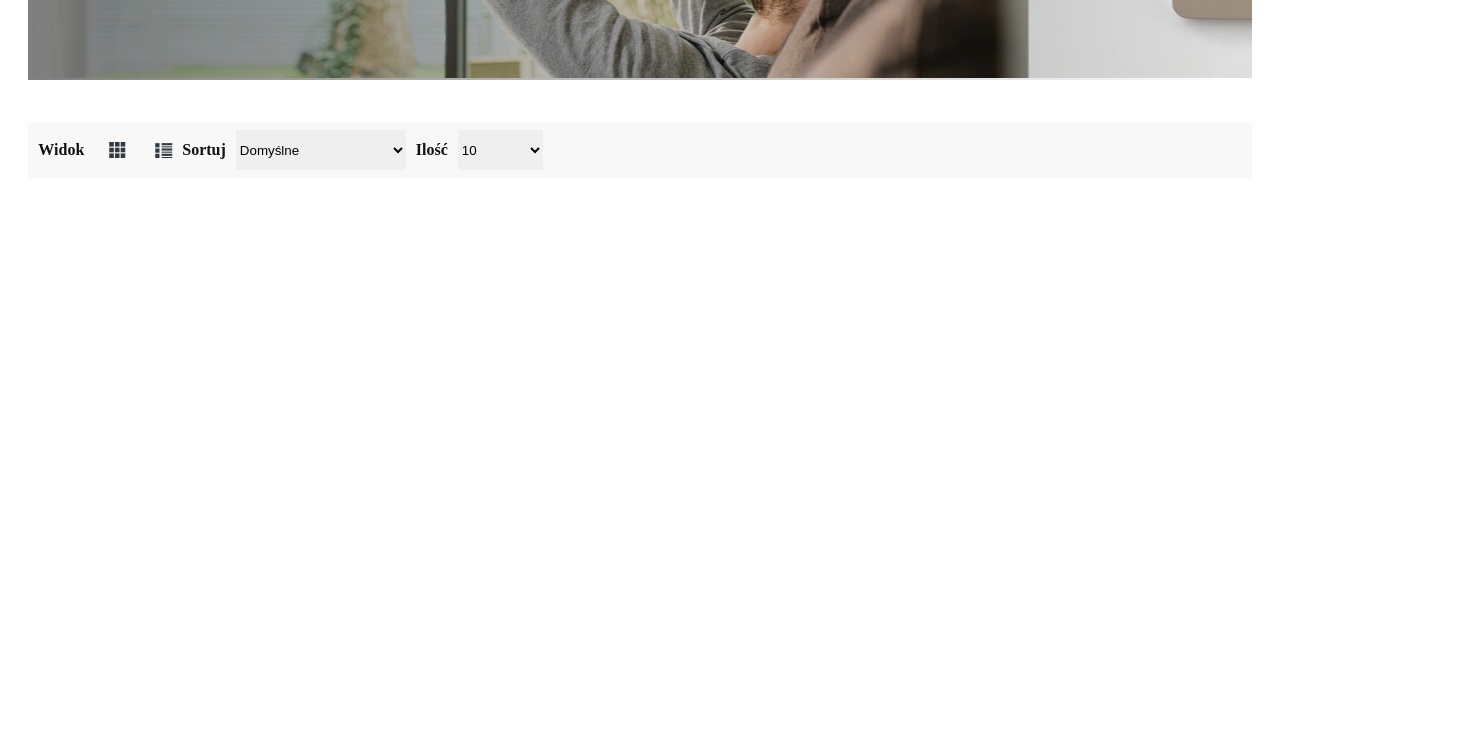
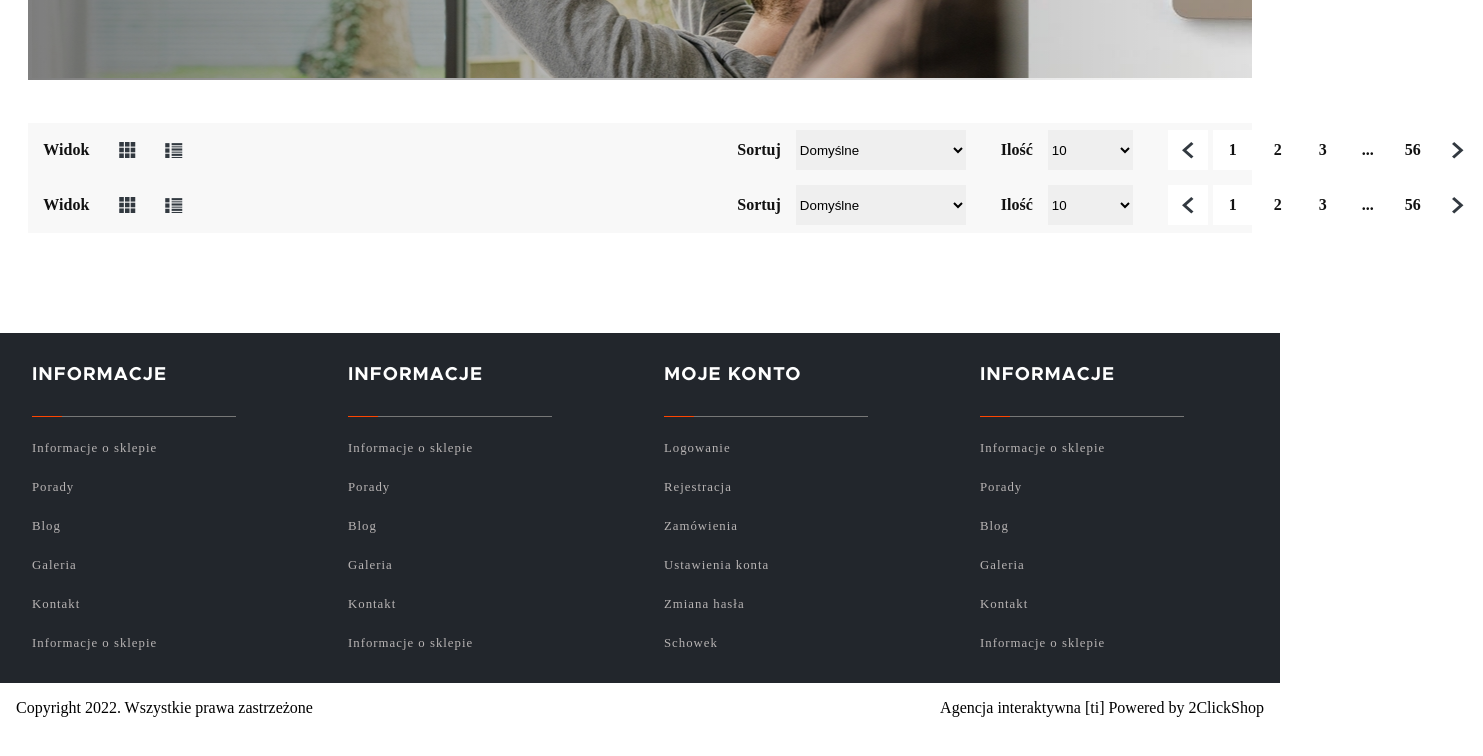
Before and after one commit to vernix77/Niedzwiedz, a website: page nests.html in a window 1280 px wide. Shown: the part 799-1555 px from the top of the page, 1483 px wide, since content can reach past the window. Drawn offline with nearby package versions, Linux system fonts and the light colour scheme; files that its build step writes are made by us from their sources; files whose address does not match are found by name; a web font is replaced by a local one.

Commit message:
#1 bulbs section2

```diff
--- a/nests.html
+++ b/nests.html
@@ -147,10 +147,11 @@
         </section>
         <section class="section__2">
             <div class="view">
-                <p>Widok</p>
+                <p class="paragraph__view">Widok</p>
                 <i class="icon-widok_01"></i>
                 <i class="icon-widok_02"></i>
-                <p>Sortuj</p>
+                <div class="position">
+                    <p class="paragraph__sort">Sortuj</p>
                     <form>
                         <select class="select__1">
                             <option>Domyślne</option>
@@ -158,7 +159,7 @@
                             <option>Nazwa malejąco</option>
                         </select>
                     </form>
-                <p>Ilość</p>
+                    <p class="paragraph__quantity">Ilość</p>
                     <form>
                         <select class="select__2">
                             <option>10</option>
@@ -166,9 +167,9 @@
                             <option>50</option>
                             <option>75</option>
                             <option>100</option>
-                    </select__2>
+                        </select>
                     </form>
-                <!-- <div class="squares">
+                    <div class="squares">
                         <div class="square">
                             <i class="icon-left_arrow"></i>
                         </div>
@@ -190,7 +191,61 @@
                         <div class="square">
                             <i class="icon-right_arrow"></i>
                         </div>
-                </div> -->
+                    </div>
+                </div>
+            </div>
+        </section>
+        <section class="section__3">
+
+        </section>
+        <section class="section__2">
+            <div class="view">
+                <p class="paragraph__view">Widok</p>
+                <i class="icon-widok_01"></i>
+                <i class="icon-widok_02"></i>
+                <div class="position">
+                    <p class="paragraph__sort">Sortuj</p>
+                    <form>
+                        <select class="select__1">
+                            <option>Domyślne</option>
+                            <option>Nazwa rosnąco</option>
+                            <option>Nazwa malejąco</option>
+                        </select>
+                    </form>
+                    <p class="paragraph__quantity">Ilość</p>
+                    <form>
+                        <select class="select__2">
+                            <option>10</option>
+                            <option>25</option>
+                            <option>50</option>
+                            <option>75</option>
+                            <option>100</option>
+                        </select>
+                    </form>
+                    <div class="squares">
+                        <div class="square">
+                            <i class="icon-left_arrow"></i>
+                        </div>
+                        <div class="square">
+                            <p>1</p>
+                        </div>
+                        <div class="square">
+                            <p>2</p>
+                        </div>
+                        <div class="square">
+                            <p>3</p>
+                        </div>
+                        <div class="square">
+                            <p>...</p>
+                        </div>
+                        <div class="square">
+                            <p>56</p>
+                        </div>
+                        <div class="square">
+                            <i class="icon-right_arrow"></i>
+                        </div>
+                    </div>
+                </div>
             </div>
         </section>
     </main>
--- a/scss/main2.scss
+++ b/scss/main2.scss
@@ -163,6 +163,9 @@ main{
 			display: flex;
 			// flex-direction: row;
 			// align-items: center;
+			.paragraph__view{
+				padding: 15px;
+			}
 			.icon-widok_01{
 				align-self: center;
 				padding-right: 30px;
@@ -182,9 +185,23 @@ main{
 			.icon-widok_02:hover{
 				opacity: .8;
 			}
+			.position{
+				display: flex;
+				padding-left: 520px;
+				.paragraph__sort{
+					padding-right: 15px;
+					padding-left: 35px;
+				}
+				form{
+					align-self: center;
+				}
 				.select__1{
 					height: 40px;
 					width: 170px;
+				}
+				.paragraph__quantity{
+					padding-right: 15px;
+					padding-left: 35px;
 				}
 				.select__2{
 					height: 40px;
@@ -193,12 +210,30 @@ main{
 				select{
 					border: none;
 				}
+				.squares{
+					display: flex;
+					align-self: center;
+					padding-left: 35px;
+					cursor: pointer;
+					.square{
+						display: flex;
+						justify-content: center;
+						height: 40px;
+						align-items: center;
+						width: 40px;
+						background-color: #FFFFFF;
+						margin-right: 5px;
+						transition: 1s;
+					}
+					.square:hover{
+						background-color: #F74137;
+					}
+				}
+			}
 		}
 		p{
 			color: #111111;
 			font-weight: bold;
-			padding-right: 10px;
-			padding-left: 10px;
 			align-self: center;
 		}
 		i{
@@ -215,15 +250,24 @@ main{
 	.photo{
 		background-position: center;
 	}
+	.bulbs{
+		display: flex;
+		gap: 10px;
+		flex-wrap: wrap;
+		.bulb{
+			flex: 1 1 0;
+			min-width: 150px;
+		}
+	}
 }
 
 
-@media screen and (991px > width) {
-	.section__1{
-		position: absolute;
-		top: 11.8%;
-	}
-	.photo{
-		background-position: center;
-	}
-}
+// @media screen and (991px > width) {
+// 	.section__1{
+// 		position: absolute;
+// 		top: 11.8%;
+// 	}
+// 	.photo{
+// 		background-position: center;
+// 	}
+// }
```
Lines whose indentation alone changed are shown as unchanged.
